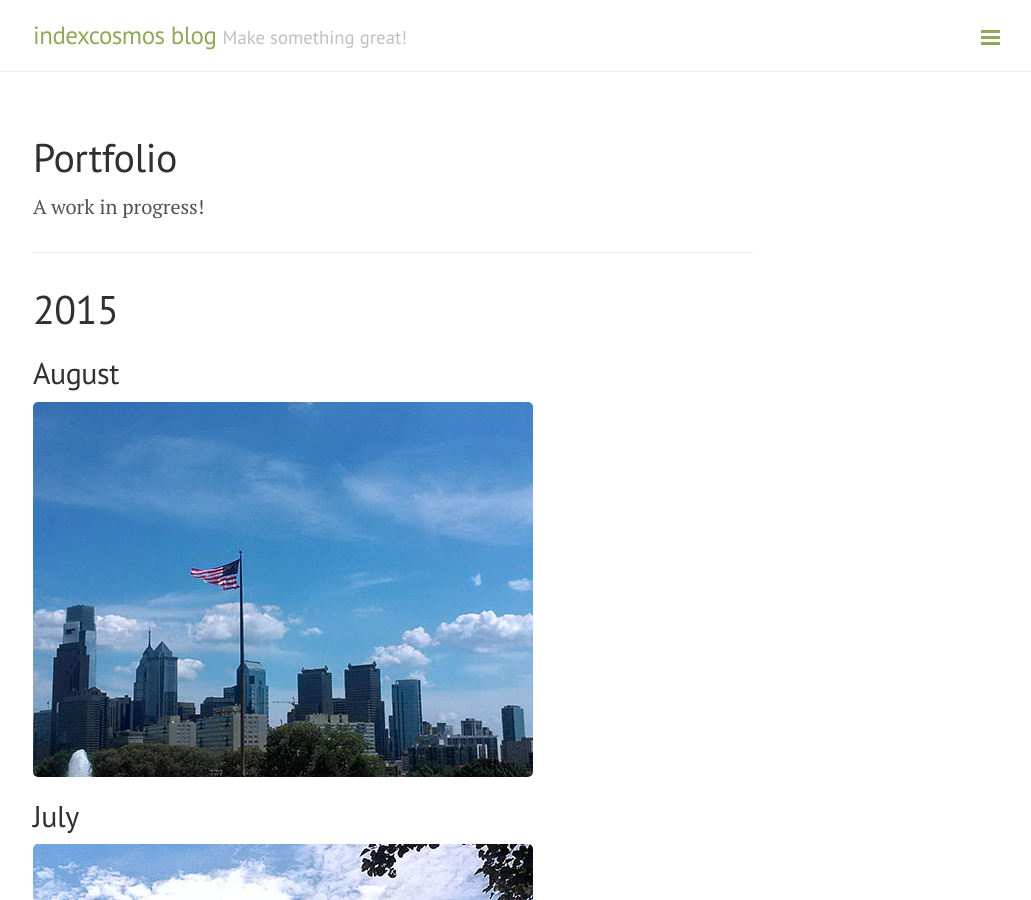
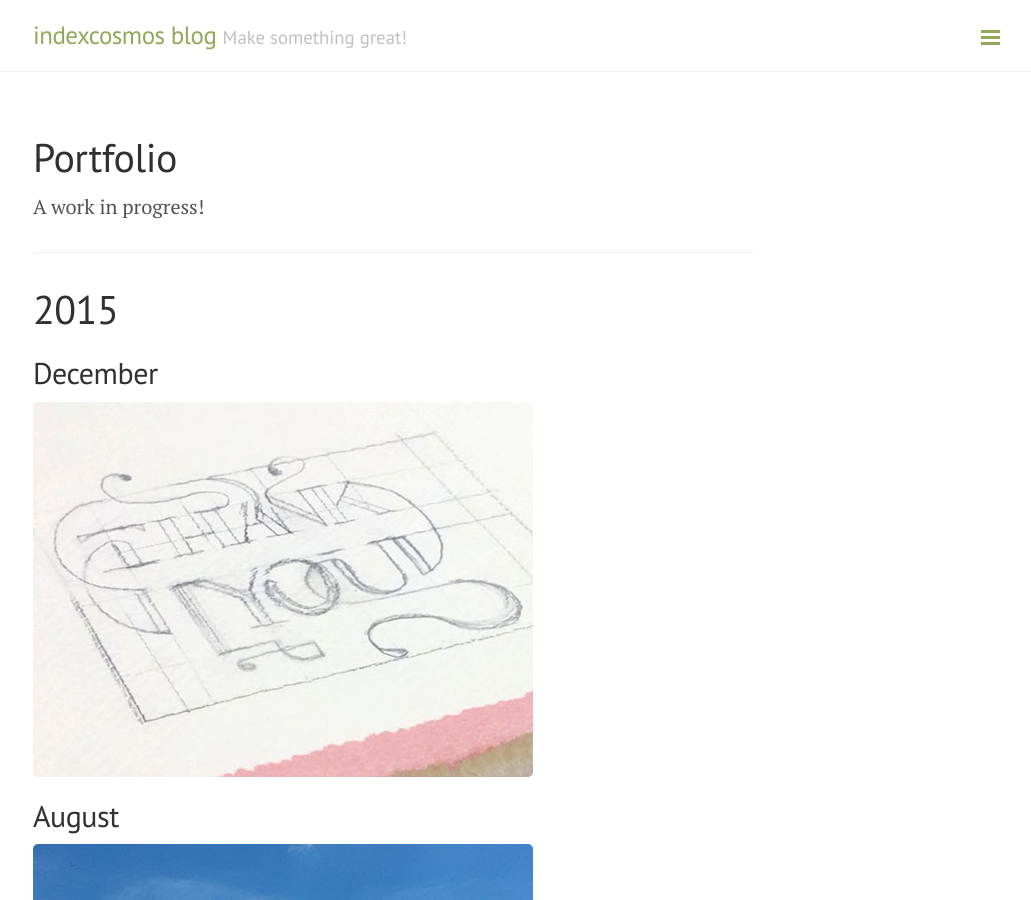
Before and after one commit to indexcosmos/indexcosmos.github.io, a Jekyll site: the page built from portfolio.md, in a window 1280 px wide and 900 px high. Shown: the whole window, without its empty margins (247-1278 px from the left). Built offline with Jekyll 4.4.1, drawn with Linux system fonts in a browser that asks for light colours; Markdown is read by kramdown in place of the engine named in the settings.

Commit message:
update portfolio

```diff
--- a/portfolio.md
+++ b/portfolio.md
@@ -9,6 +9,10 @@ A work in progress!
 
 
 # 2015
+
+## December
+
+![Thank You]({{ https://github.com/indexcosmos/indexcosmos.github.io/blob/master/public/images/portfolio/thank%20you%20deco.jpg }}/public/images/portfolio/thank you deco.jpg)
 
 ## August
 
```
